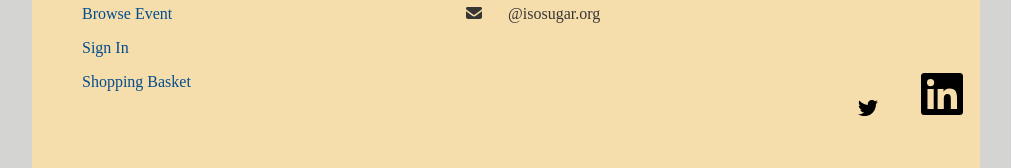
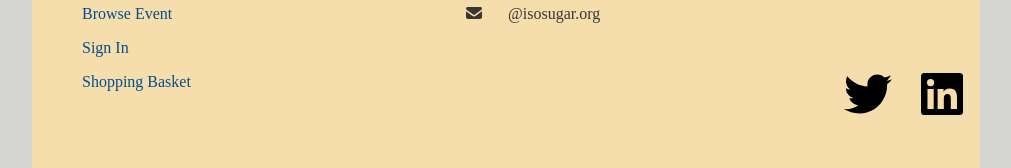
Before and after one commit to Ezesomto/firstwebpage, a plain HTML site: page index.html in a window 1280 px wide. Shown: the part 1669-1837 px from the top of the page, without its empty margins (176-1187 px from the left). Drawn offline with Linux system fonts and the light colour scheme.

Commit message:
Update index.html

```diff
--- a/index.html
+++ b/index.html
@@ -120,7 +120,7 @@
               <p> <i class="fa-solid fa-envelope" style="margin-right: 20px;"></i> <a class="email-link" href="ezesomtochukwu42@gmail.com"> @isosugar.org </a> </p>
     </diV>
     <div>
-        <i class="fa-brands fa-twitter" style="margin-top: 200px; height: 20px; font-size:48px;"></i>
+        <i class="fa-brands fa-twitter" style="margin-top: 200px; font-size:48px;"></i>
         <i class="fa-brands fa-linkedin" style="margin-top: 200px; font-size:48px; margin-left: 10px;"></i>
     </div>
  </div>
```
